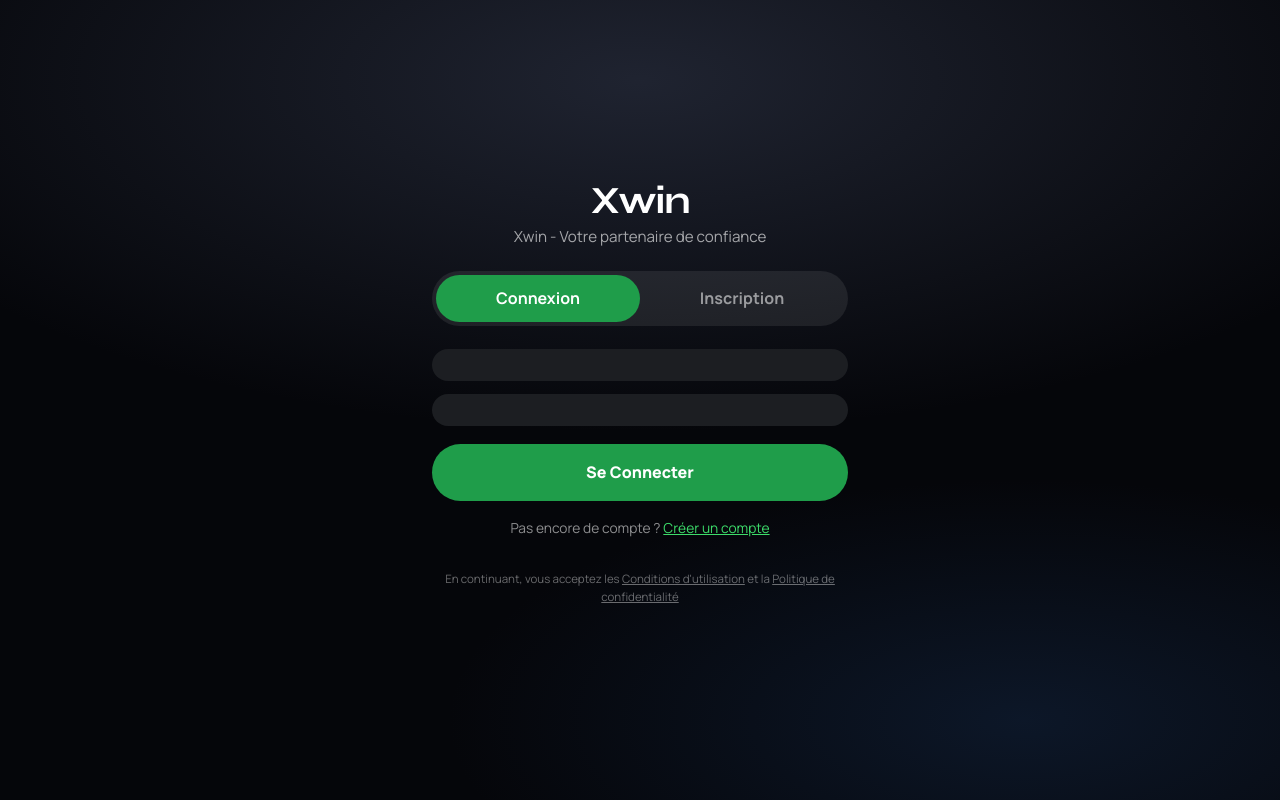
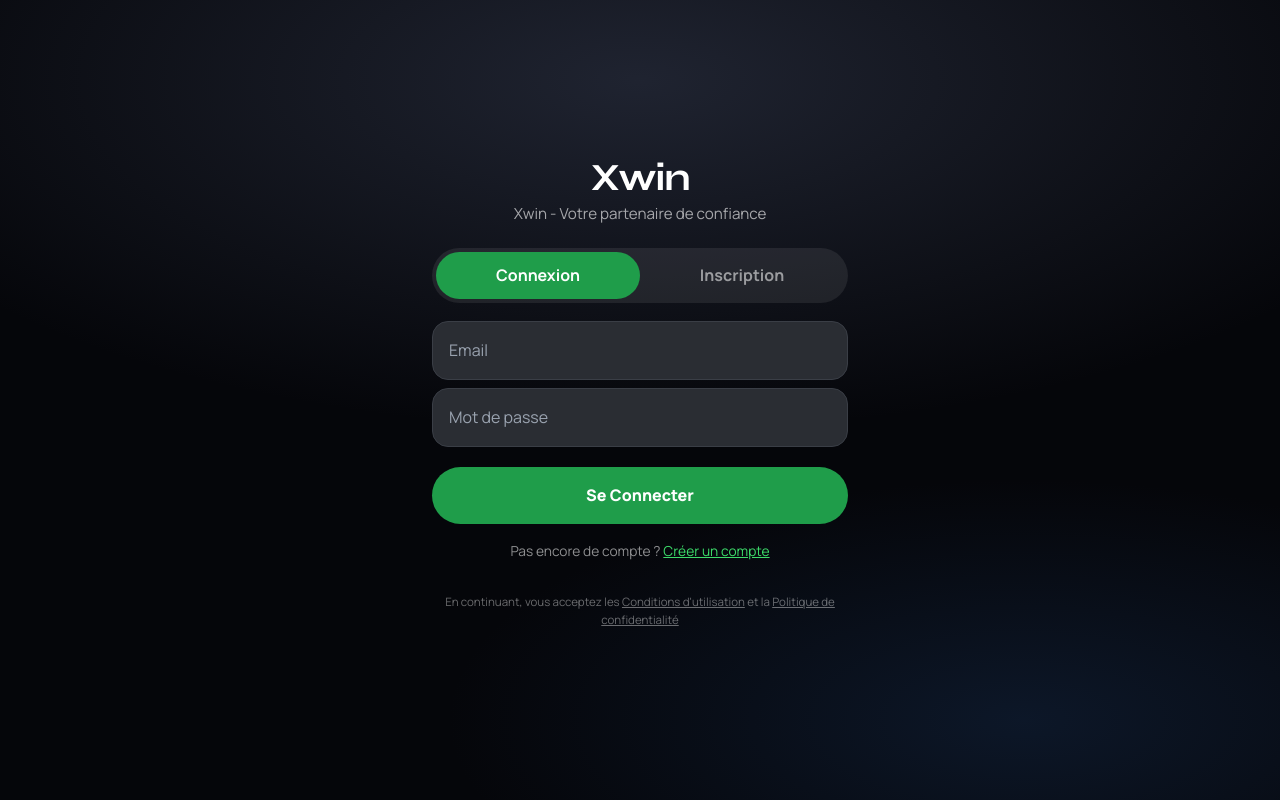
Before and after one commit to mdavo5270-create/xwin, a Next.js app: page /connexion in a window 1280 px wide. Built offline with nearby package versions, Linux system fonts and the light colour scheme.

Commit message:
fix: champs auth lisibles

```diff
--- a/app/connexion/page.tsx
+++ b/app/connexion/page.tsx
@@ -22,18 +22,18 @@ export default async function ConnexionPage({
         {q.err ? <p className="err">{q.err}</p> : null}
         {signup ? (
           <form action={registerAction}>
-            <label>Prénom<input name="firstName" required placeholder="Prénom" autoComplete="given-name" /></label>
-            <label>Nom<input name="lastName" required placeholder="Nom" autoComplete="family-name" /></label>
-            <label>Email<input name="email" type="email" required placeholder="Adresse email" autoComplete="email" /></label>
-            <label>Mot de passe<input name="password" type="password" minLength={8} required placeholder="Mot de passe" /></label>
-            <label>Confirmer<input name="confirm" type="password" minLength={8} required placeholder="Confirmer mot de passe" /></label>
+            <label className="gate-field"><input name="firstName" required placeholder="Prénom" autoComplete="given-name" /></label>
+            <label className="gate-field"><input name="lastName" required placeholder="Nom" autoComplete="family-name" /></label>
+            <label className="gate-field"><input name="email" type="email" required placeholder="Adresse email" autoComplete="email" /></label>
+            <label className="gate-field"><input name="password" type="password" minLength={8} required placeholder="Mot de passe" /></label>
+            <label className="gate-field"><input name="confirm" type="password" minLength={8} required placeholder="Confirmer mot de passe" /></label>
             <button className="gate-cta" type="submit">S'inscrire</button>
           </form>
         ) : (
           <form action={loginAction}>
             <input type="hidden" name="next" value={q.next ?? "/accueil"} />
-            <label>Email<input name="email" type="email" required placeholder="Email" autoComplete="email" /></label>
-            <label>Mot de passe<input name="password" type="password" required placeholder="Mot de passe" autoComplete="current-password" /></label>
+            <label className="gate-field"><input name="email" type="email" required placeholder="Email" autoComplete="email" /></label>
+            <label className="gate-field"><input name="password" type="password" required placeholder="Mot de passe" autoComplete="current-password" /></label>
             <button className="gate-cta" type="submit">Se Connecter</button>
           </form>
         )}
--- a/app/gate.css
+++ b/app/gate.css
@@ -23,6 +23,7 @@
   text-align: center;
   font-size: 2.4rem;
   margin: 0 0 .35rem;
+  color: #fff;
 }
 .gate-auth .gate-tag { text-align: center; margin: 0 0 1.4rem; }
 .gate-switch {
@@ -44,13 +45,33 @@
   background: #1f9d4a;
   color: #fff;
 }
-.gate-auth input {
-  background: #1c1e22;
-  border: 0;
-  border-radius: 16px;
-  padding: 1rem 1rem;
+.gate-field {
+  display: block;
+  margin: .55rem 0;
 }
-.gate-auth label { color: transparent; font-size: 0; margin: .45rem 0; }
+.gate-auth input,
+.gate-field input {
+  display: block;
+  width: 100%;
+  background: #2a2d33 !important;
+  color: #f4f4f5 !important;
+  border: 1px solid #3a3e46 !important;
+  border-radius: 16px !important;
+  padding: 1rem 1rem !important;
+  font-size: 1rem !important;
+  caret-color: #3ddc6a;
+}
+.gate-auth input::placeholder,
+.gate-field input::placeholder {
+  color: #9aa3b0 !important;
+  opacity: 1 !important;
+}
+.gate-auth input:focus,
+.gate-field input:focus {
+  outline: 2px solid #1f9d4a;
+  outline-offset: 2px;
+  background: #32363e !important;
+}
 .gate-cta {
   width: 100%;
   margin-top: .7rem;
```
